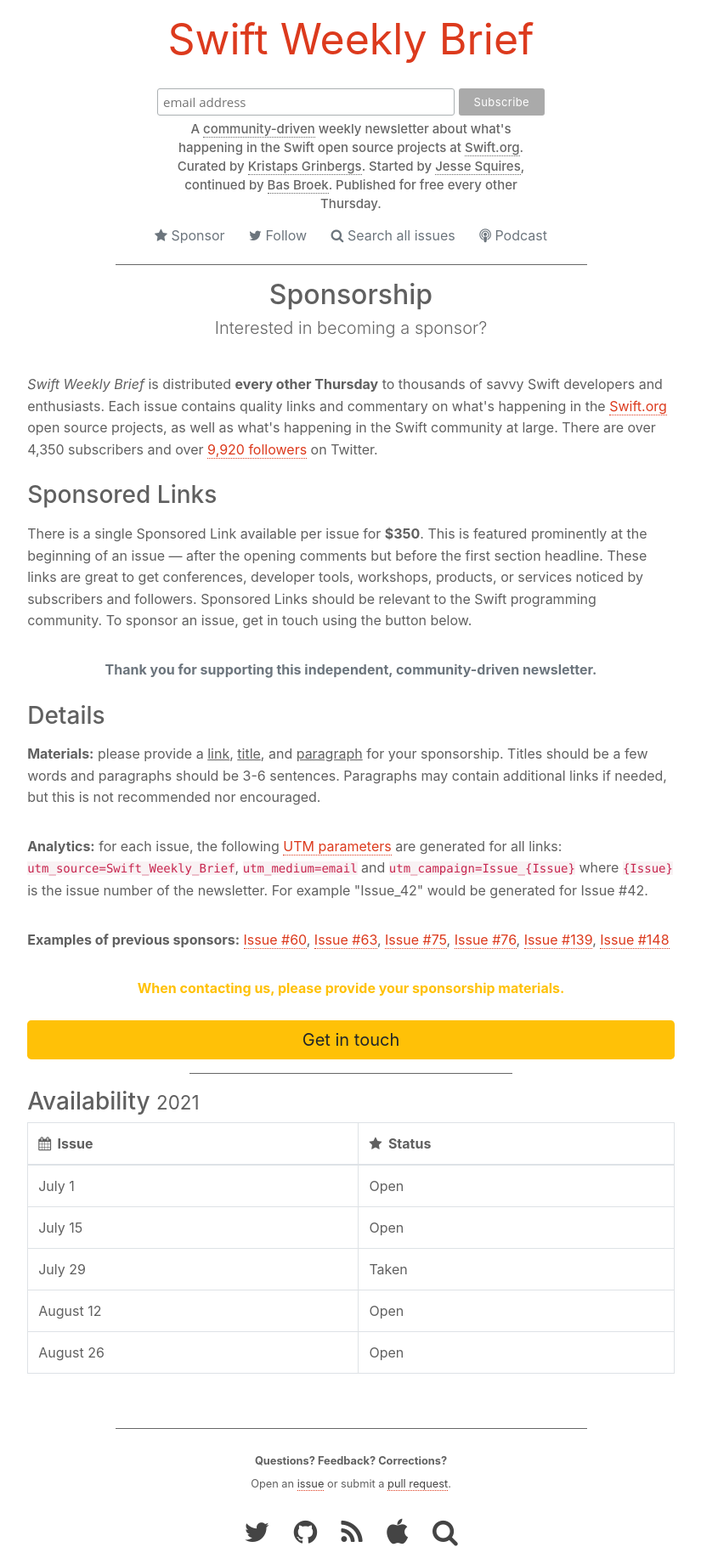
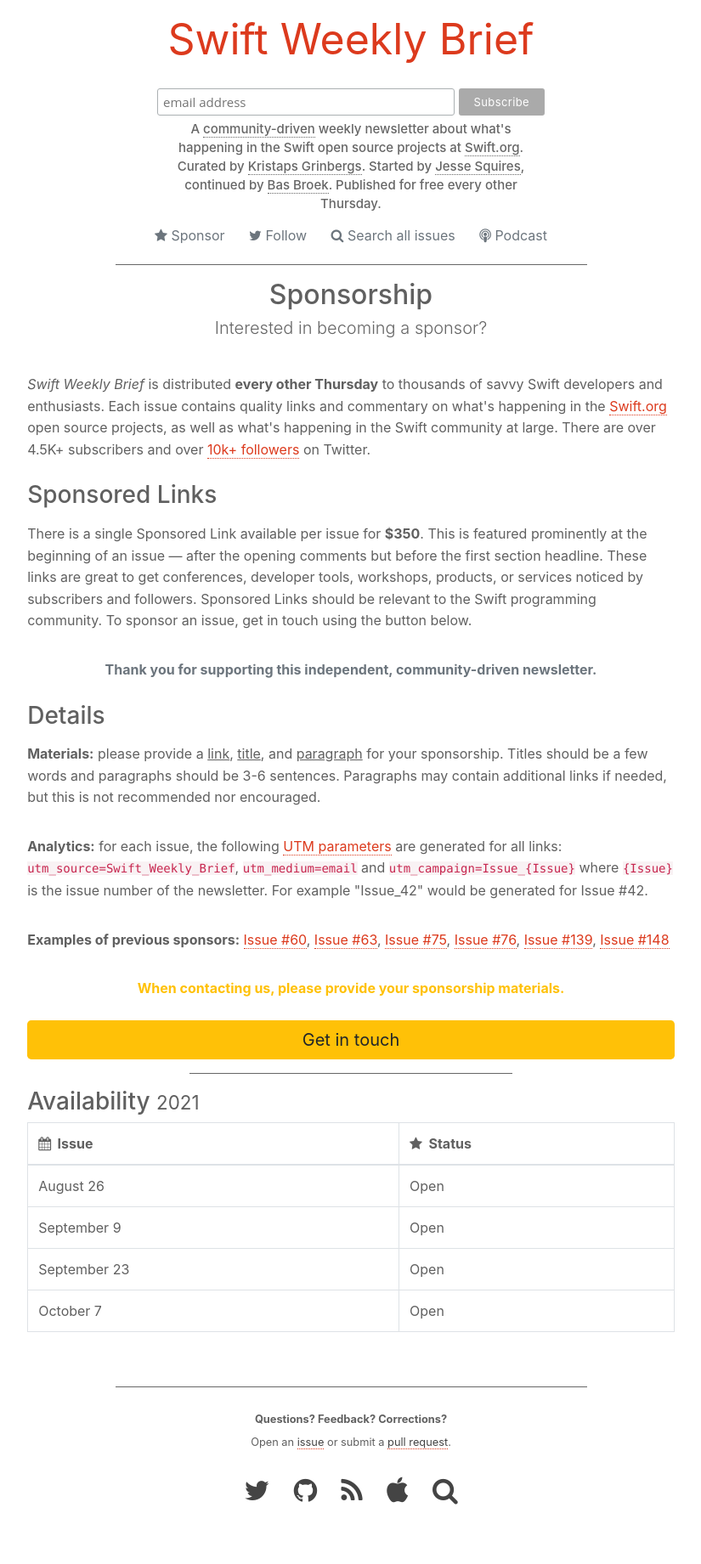
Before and after one commit to SwiftWeekly/swiftweekly.github.io, a Jekyll site: the page built from sponsorship.md, in a window 1280 px wide. Shown: the whole page at 85% size, without its empty margins (227-1052 px from the left). Built offline with Jekyll 4.4.1, drawn with Linux system fonts in a browser that asks for light colours; after the commit the page ends 1792 px from its top, so only the background shows below that.

Commit message:
Update sponsorship.md

```diff
--- a/sponsorship.md
+++ b/sponsorship.md
@@ -13,7 +13,7 @@
 <i>Swift Weekly Brief</i> is distributed <b>every other Thursday</b> to thousands of savvy Swift developers and enthusiasts.
 Each issue contains quality links and commentary on what's happening in the <a href="https://swift.org">Swift.org</a> open source projects,
 as well as what's happening in the Swift community at large.
-There are over 4,350 subscribers and over <a href="{{ site.links.twitter }}">9,920 followers</a> on Twitter.
+There are over 4.5K+ subscribers and over <a href="{{ site.links.twitter }}">10k+ followers</a> on Twitter.
 </p>
 
 <h3>Sponsored Links</h3>
@@ -60,11 +60,10 @@
 <div class="table-responsive" markdown="1">
 | <i class="fa fa-calendar" aria-hidden="true"></i>&nbsp; Issue | <i class="fa fa-star" aria-hidden="true"></i>&nbsp; Status |
 |:-|:-|
-| July 1   | Open |
-| July 15   | Open |
-| July 29   | Taken |
-| August 12   | Open |
 | August 26   | Open |
+| September 9   | Open |
+| September 23   | Open |
+| October 7   | Open |
 {: class="table table-bordered"}
 </div>
 
```
